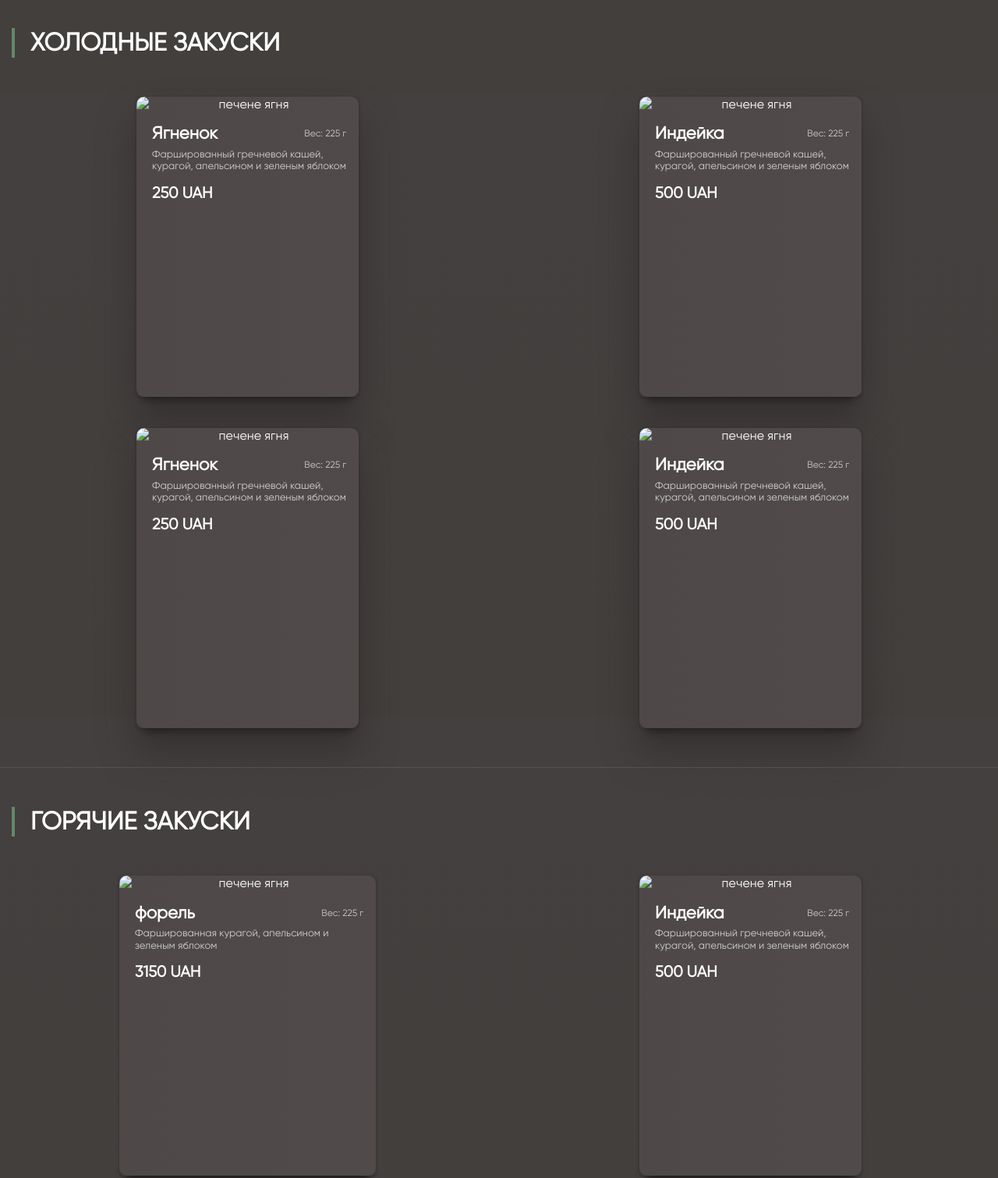
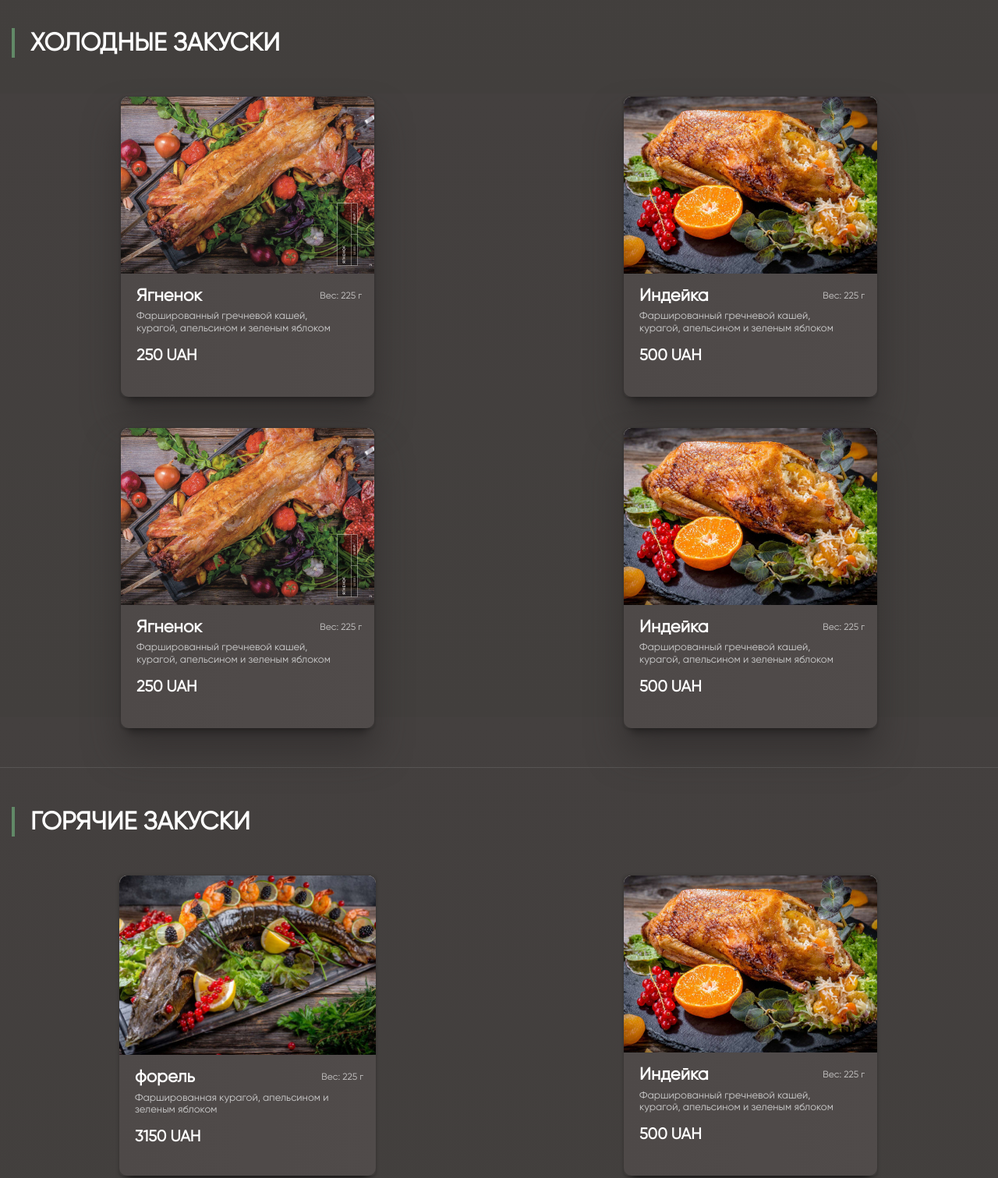
Before and after one commit to Bolya4ko/street-food, a plain HTML site: page index.html in a window 1280 px wide. Shown: the part 680-2191 px from the top of the page at 78% size. Drawn offline with nearby package versions, Linux system fonts and the light colour scheme; files that its build step writes are made by us from their sources; the site is published under a folder, as on GitHub Pages, so addresses that start at the root find nothing; files whose address does not match are found by name.

Commit message:
Add files via upload

```diff
--- a/index.html
+++ b/index.html
@@ -117,7 +117,7 @@
                   <div class="kitchen-menu__cold-item map-dish">
                     <div class="map-dish__inner">
                       <a class="map-dish__img-link" href="basket.html">
-                        <img class="map-dish__img" src="/images/cold-menu/01.jpg" alt="печене ягня">
+                        <img class="map-dish__img" src="images/cold-menu/01.jpg" alt="печене ягня">
                       </a>
                         <div class="kitchen-menu__box">
                           <div class="map-dish__box">
@@ -140,7 +140,7 @@
                   <div class="kitchen-menu__cold-item map-dish">
                     <div class="map-dish__inner">
                       <a class="map-dish__img-link" href="basket.html">
-                        <img class="map-dish__img" src="/images/cold-menu/01.jpg" alt="печене ягня">
+                        <img class="map-dish__img" src="images/cold-menu/01.jpg" alt="печене ягня">
                       </a>
                         <div class="kitchen-menu__box">
                           <div class="map-dish__box">
@@ -170,7 +170,7 @@
                   <div class="kitchen-menu__cold-item map-dish">
                     <div class="map-dish__inner">
                       <a class="map-dish__img-link" href="basket.html">
-                        <img class="map-dish__img" src="/images/cold-menu/02.jpg" alt="печене ягня">
+                        <img class="map-dish__img" src="images/cold-menu/02.jpg" alt="печене ягня">
                       </a>
                         <div class="kitchen-menu__box">
                           <div class="map-dish__box">
@@ -193,7 +193,7 @@
                   <div class="kitchen-menu__cold-item map-dish">
                     <div class="map-dish__inner">
                       <a class="map-dish__img-link" href="basket.html">
-                        <img class="map-dish__img" src="/images/cold-menu/02.jpg" alt="печене ягня">
+                        <img class="map-dish__img" src="images/cold-menu/02.jpg" alt="печене ягня">
                       </a>
                         <div class="kitchen-menu__box">
                           <div class="map-dish__box">
@@ -223,7 +223,7 @@
                   <div class="kitchen-menu__cold-item map-dish">
                     <div class="map-dish__inner">
                       <a class="map-dish__img-link" href="basket.html">
-                        <img class="map-dish__img" src="/images/cold-menu/01.jpg" alt="печене ягня">
+                        <img class="map-dish__img" src="images/cold-menu/01.jpg" alt="печене ягня">
                       </a>
                         <div class="kitchen-menu__box">
                           <div class="map-dish__box">
@@ -246,7 +246,7 @@
                   <div class="kitchen-menu__cold-item map-dish">
                     <div class="map-dish__inner">
                       <a class="map-dish__img-link" href="basket.html">
-                        <img class="map-dish__img" src="/images/cold-menu/01.jpg" alt="печене ягня">
+                        <img class="map-dish__img" src="images/cold-menu/01.jpg" alt="печене ягня">
                       </a>
                         <div class="kitchen-menu__box">
                           <div class="map-dish__box">
@@ -276,7 +276,7 @@
                   <div class="kitchen-menu__cold-item map-dish">
                     <div class="map-dish__inner">
                       <a class="map-dish__img-link" href="basket.html">
-                        <img class="map-dish__img" src="/images/cold-menu/02.jpg" alt="печене ягня">
+                        <img class="map-dish__img" src="images/cold-menu/02.jpg" alt="печене ягня">
                       </a>
                         <div class="kitchen-menu__box">
                           <div class="map-dish__box">
@@ -299,7 +299,7 @@
                   <div class="kitchen-menu__cold-item map-dish">
                     <div class="map-dish__inner">
                       <a class="map-dish__img-link" href="basket.html">
-                        <img class="map-dish__img" src="/images/cold-menu/02.jpg" alt="печене ягня">
+                        <img class="map-dish__img" src="images/cold-menu/02.jpg" alt="печене ягня">
                       </a>
                         <div class="kitchen-menu__box">
                           <div class="map-dish__box">
@@ -338,7 +338,7 @@
                   <div class="kitchen-menu__hot-item map-dish">
                     <div class="map-dish__inner">
                       <a class="map-dish__img-link" href="basket.html">
-                        <img class="map-dish__img" src="/images/cold-menu/03.jpg" alt="печене ягня">
+                        <img class="map-dish__img" src="images/cold-menu/03.jpg" alt="печене ягня">
                       </a>
                         <div class="kitchen-menu__box">
                           <div class="map-dish__box">
@@ -361,7 +361,7 @@
                   <div class="kitchen-menu__hot-item map-dish">
                     <div class="map-dish__inner">
                       <a class="map-dish__img-link" href="basket.html">
-                        <img class="map-dish__img" src="/images/cold-menu/03.jpg" alt="печене ягня">
+                        <img class="map-dish__img" src="images/cold-menu/03.jpg" alt="печене ягня">
                       </a>
                         <div class="kitchen-menu__box">
                           <div class="map-dish__box">
@@ -391,7 +391,7 @@
                   <div class="kitchen-menu__hot-item map-dish">
                     <div class="map-dish__inner">
                       <a class="map-dish__img-link" href="basket.html">
-                        <img class="map-dish__img" src="/images/cold-menu/02.jpg" alt="печене ягня">
+                        <img class="map-dish__img" src="images/cold-menu/02.jpg" alt="печене ягня">
                       </a>
                         <div class="kitchen-menu__box">
                           <div class="map-dish__box">
@@ -414,7 +414,7 @@
                   <div class="kitchen-menu__hot-item map-dish">
                     <div class="map-dish__inner">
                       <a class="map-dish__img-link" href="basket.html">
-                        <img class="map-dish__img" src="/images/cold-menu/02.jpg" alt="печене ягня">
+                        <img class="map-dish__img" src="images/cold-menu/02.jpg" alt="печене ягня">
                       </a>
                         <div class="kitchen-menu__box">
                           <div class="map-dish__box">
@@ -444,7 +444,7 @@
                   <div class="kitchen-menu__hot-item map-dish">
                     <div class="map-dish__inner">
                       <a class="map-dish__img-link" href="basket.html">
-                        <img class="map-dish__img" src="/images/cold-menu/03.jpg" alt="печене ягня">
+                        <img class="map-dish__img" src="images/cold-menu/03.jpg" alt="печене ягня">
                       </a>
                         <div class="kitchen-menu__box">
                           <div class="map-dish__box">
@@ -467,7 +467,7 @@
                   <div class="kitchen-menu__hot-item map-dish">
                     <div class="map-dish__inner">
                       <a class="map-dish__img-link" href="basket.html">
-                        <img class="map-dish__img" src="/images/cold-menu/03.jpg" alt="печене ягня">
+                        <img class="map-dish__img" src="images/cold-menu/03.jpg" alt="печене ягня">
                       </a>
                         <div class="kitchen-menu__box">
                           <div class="map-dish__box">
@@ -497,7 +497,7 @@
                   <div class="kitchen-menu__hot-item map-dish">
                     <div class="map-dish__inner">
                       <a class="map-dish__img-link" href="basket.html">
-                        <img class="map-dish__img" src="/images/cold-menu/02.jpg" alt="печене ягня">
+                        <img class="map-dish__img" src="images/cold-menu/02.jpg" alt="печене ягня">
                       </a>
                         <div class="kitchen-menu__box">
                           <div class="map-dish__box">
@@ -520,7 +520,7 @@
                   <div class="kitchen-menu__hot-item map-dish">
                     <div class="map-dish__inner">
                       <a class="map-dish__img-link" href="basket.html">
-                        <img class="map-dish__img" src="/images/cold-menu/02.jpg" alt="печене ягня">
+                        <img class="map-dish__img" src="images/cold-menu/02.jpg" alt="печене ягня">
                       </a>
                         <div class="kitchen-menu__box">
                           <div class="map-dish__box">
@@ -559,7 +559,7 @@
                   <div class="kitchen-menu__meat-item map-dish">
                     <div class="map-dish__inner">
                       <a class="map-dish__img-link" href="basket.html">
-                        <img class="map-dish__img" src="/images/cold-menu/02.jpg" alt="печене ягня">
+                        <img class="map-dish__img" src="images/cold-menu/02.jpg" alt="печене ягня">
                       </a>
                         <div class="kitchen-menu__box">
                           <div class="map-dish__box">
@@ -582,7 +582,7 @@
                   <div class="kitchen-menu__meat-item map-dish">
                     <div class="map-dish__inner">
                       <a class="map-dish__img-link" href="basket.html">
-                        <img class="map-dish__img" src="/images/cold-menu/02.jpg" alt="печене ягня">
+                        <img class="map-dish__img" src="images/cold-menu/02.jpg" alt="печене ягня">
                       </a>
                         <div class="kitchen-menu__box">
                           <div class="map-dish__box">
@@ -612,7 +612,7 @@
                   <div class="kitchen-menu__meat-item map-dish">
                     <div class="map-dish__inner">
                       <a class="map-dish__img-link" href="basket.html">
-                        <img class="map-dish__img" src="/images/cold-menu/04.jpg" alt="печене ягня">
+                        <img class="map-dish__img" src="images/cold-menu/04.jpg" alt="печене ягня">
                       </a>
                         <div class="kitchen-menu__box">
                           <div class="map-dish__box">
@@ -635,7 +635,7 @@
                   <div class="kitchen-menu__meat-item map-dish">
                     <div class="map-dish__inner">
                       <a class="map-dish__img-link" href="basket.html">
-                        <img class="map-dish__img" src="/images/cold-menu/04.jpg" alt="печене ягня">
+                        <img class="map-dish__img" src="images/cold-menu/04.jpg" alt="печене ягня">
                       </a>
                         <div class="kitchen-menu__box">
                           <div class="map-dish__box">
@@ -665,7 +665,7 @@
                   <div class="kitchen-menu__meat-item map-dish">
                     <div class="map-dish__inner">
                       <a class="map-dish__img-link" href="basket.html">
-                        <img class="map-dish__img" src="/images/cold-menu/02.jpg" alt="печене ягня">
+                        <img class="map-dish__img" src="images/cold-menu/02.jpg" alt="печене ягня">
                       </a>
                         <div class="kitchen-menu__box">
                           <div class="map-dish__box">
@@ -688,7 +688,7 @@
                   <div class="kitchen-menu__meat-item map-dish">
                     <div class="map-dish__inner">
                       <a class="map-dish__img-link" href="basket.html">
-                        <img class="map-dish__img" src="/images/cold-menu/02.jpg" alt="печене ягня">
+                        <img class="map-dish__img" src="images/cold-menu/02.jpg" alt="печене ягня">
                       </a>
                         <div class="kitchen-menu__box">
                           <div class="map-dish__box">
@@ -718,7 +718,7 @@
                   <div class="kitchen-menu__meat-item map-dish">
                     <div class="map-dish__inner">
                       <a class="map-dish__img-link" href="basket.html">
-                        <img class="map-dish__img" src="/images/cold-menu/04.jpg" alt="печене ягня">
+                        <img class="map-dish__img" src="images/cold-menu/04.jpg" alt="печене ягня">
                       </a>
                         <div class="kitchen-menu__box">
                           <div class="map-dish__box">
@@ -741,7 +741,7 @@
                   <div class="kitchen-menu__meat-item map-dish">
                     <div class="map-dish__inner">
                       <a class="map-dish__img-link" href="basket.html">
-                        <img class="map-dish__img" src="/images/cold-menu/04.jpg" alt="печене ягня">
+                        <img class="map-dish__img" src="images/cold-menu/04.jpg" alt="печене ягня">
                       </a>
                         <div class="kitchen-menu__box">
                           <div class="map-dish__box">
```
Also changed, not shown: product-card.html (+8 -8 lines).
